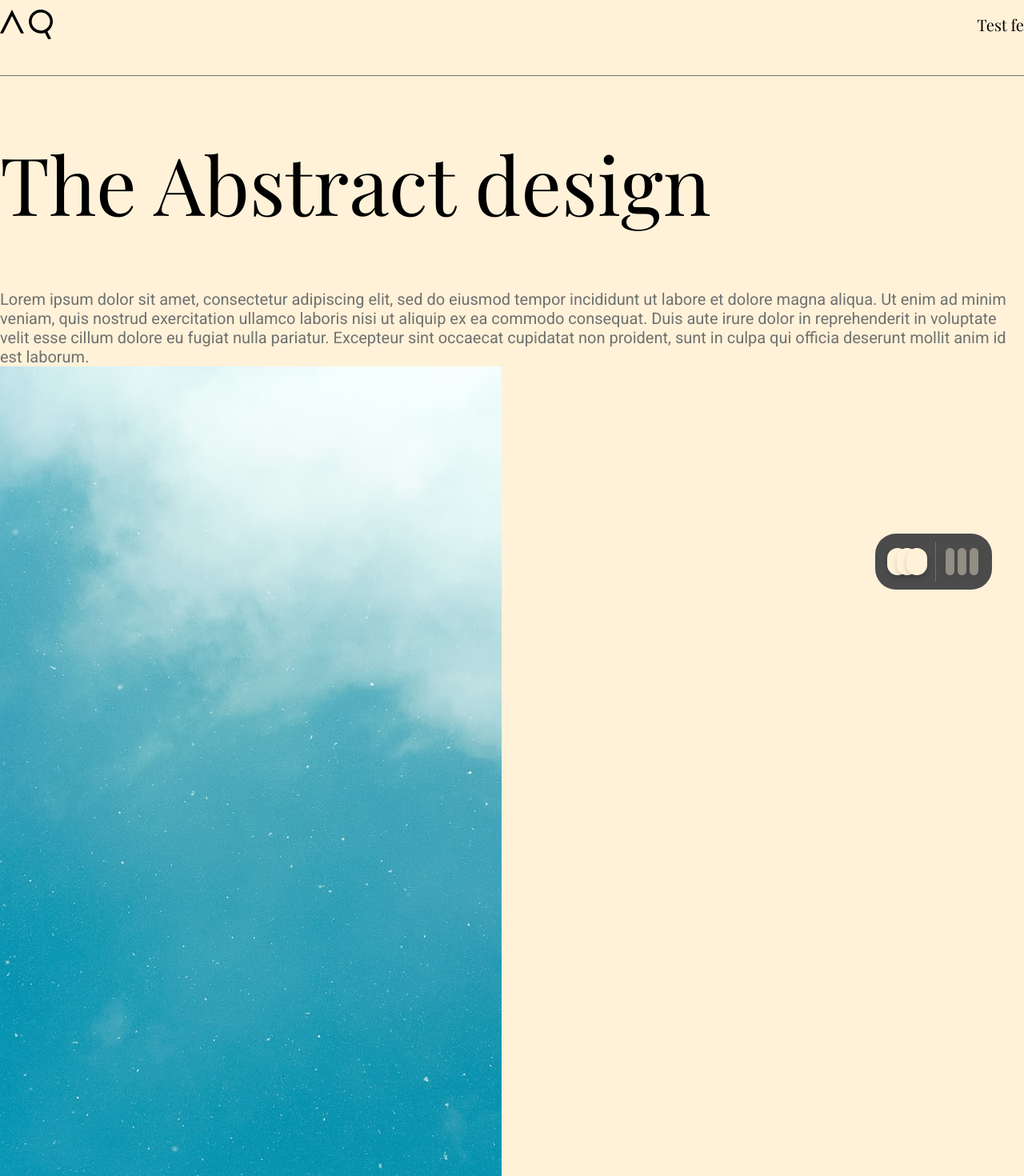
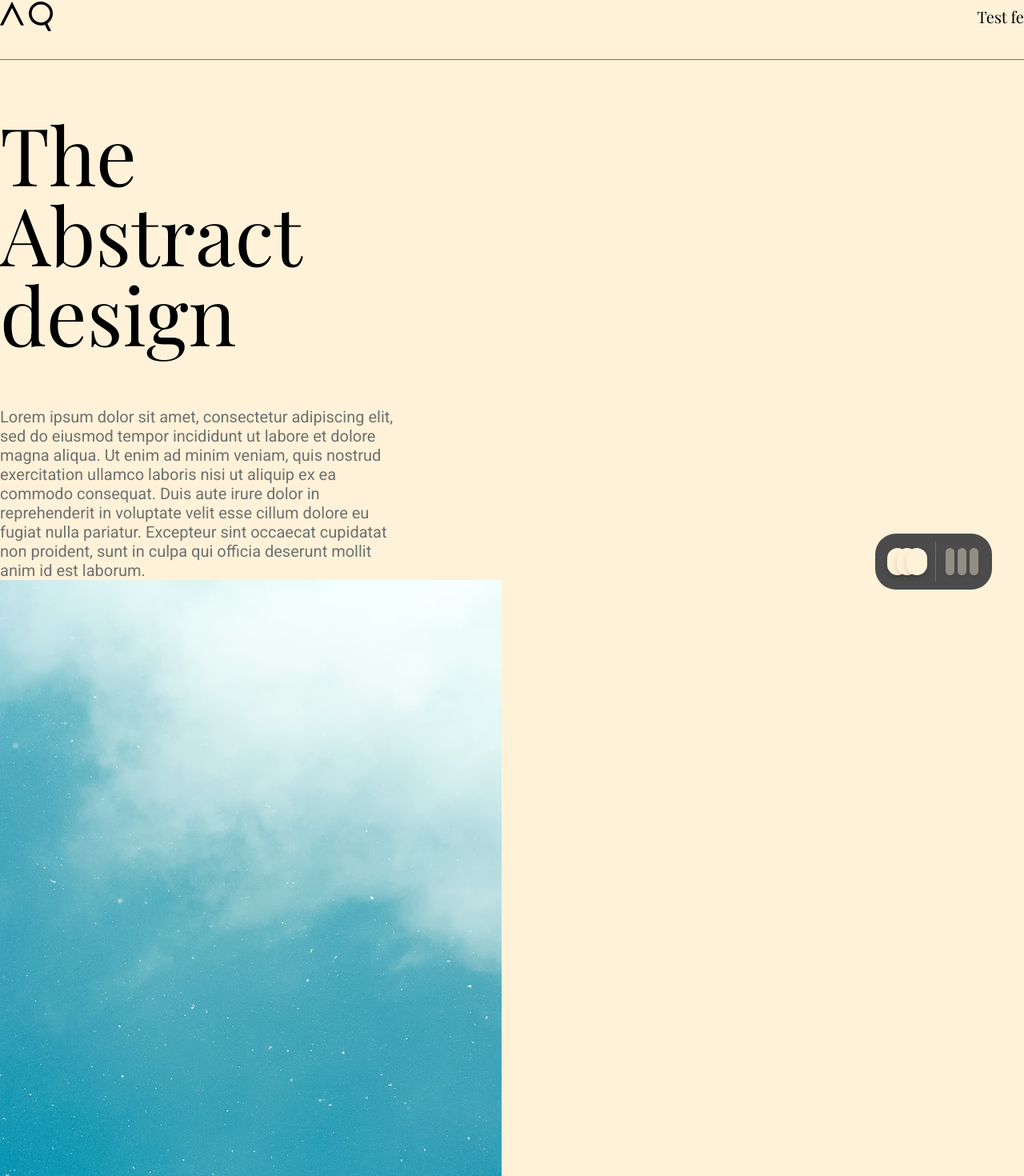
Before and after one commit to camillaferreri/abstract-art-photos, a Next.js app: page / in a window 1280 px wide. Shown: the part 33-1503 px from the top of the page at 80% size. Built offline with nearby package versions, Linux system fonts and the light colour scheme.

Commit message:
Project Card wip

```diff
--- a/components/Menu/styles.module.scss
+++ b/components/Menu/styles.module.scss
@@ -1,6 +1,6 @@
 .nav {
   border-bottom: 1px solid #707070;
-  padding: 1.5rem 0;
+  padding: 1rem 0;
 
   .nav__wrapper {
     display: flex;
--- /dev/null
+++ b/components/ProjectCard/index.js
@@ -0,0 +1,9 @@
+import styles from "./styles.module.scss"
+
+export default function ProjectCard({ image }) {
+  return (
+    <div>
+      <img src={image} />
+    </div>
+  )
+}
--- a/components/Switch/index.js
+++ b/components/Switch/index.js
@@ -1,6 +1,5 @@
 import { useRouter } from 'next/router'
 import Link from "next/link"
-
 
 import StackIcon from "../StackIcon"
 import SliderIcon from "../SliderIcon"
--- a/pages/index.js
+++ b/pages/index.js
@@ -1,30 +1,32 @@
-import { motion  } from "framer-motion"
+import { motion } from "framer-motion"
 
 import { projectsData } from "../data/projectsData"
 
+import Switch from "../components/Switch"
+import ProjectCard from "../components/ProjectCard"
+
 import styles from "../styles/pages/Home.module.scss"
-import Switch from "../components/Switch"
 
 export default function Home() {
 
   const renderProjects = () => (
     projectsData.map(project => (
-      <div>
-        <img src={project.image} />
-      </div>
+      <ProjectCard
+        image={project.image}
+      />
     ))
   )
 
   return (
     <div className="container">
-
       <motion.div
+        className={styles.introText}
         initial={false}
         animate={false}
         exit={{ x: "-100%" }}
-        transition={{ duration: .4 }}
+        transition={{ duration: .8 }}
       >
-        <h1>The Abstract design</h1>
+        <h1 className={styles.title}>The Abstract design</h1>
         <p>
           Lorem ipsum dolor sit amet, consectetur adipiscing elit,
           sed do eiusmod tempor incididunt ut labore et dolore magna aliqua.
@@ -36,7 +38,6 @@ export default function Home() {
         </p>
       </motion.div>
 
-
       <div>
         {renderProjects()}
       </div>
--- a/styles/globals.scss
+++ b/styles/globals.scss
@@ -9,6 +9,7 @@ html {
 body {
   margin: 0;
   padding: 0;
+  overflow-x: hidden;
 }
 
 .container {
@@ -28,6 +29,7 @@ h1 {
   font-family: $font-family-primary;
   font-weight: 400;
   font-size: map-get($font-size, "large");
+  line-height: map-get($font-size, "large");
 }
 
 h2 {
--- a/styles/pages/Home.module.scss
+++ b/styles/pages/Home.module.scss
@@ -1,7 +1,3 @@
-.title {
-
+.introText {
+  max-width: 40vw;
 }
-
-.text {
-
-}
```
Also changed, not shown: components/ProjectCard/styles.module.scss (added).
